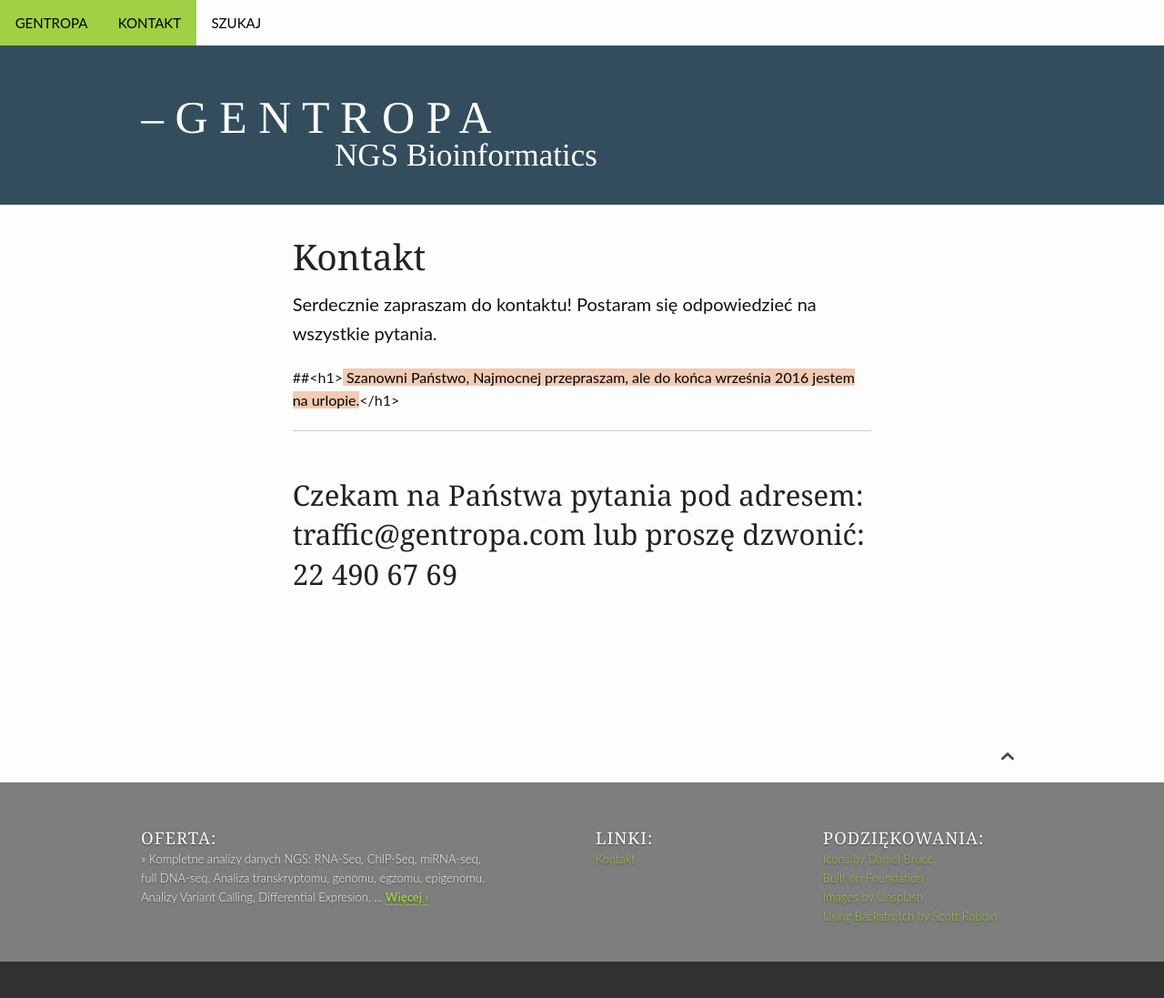
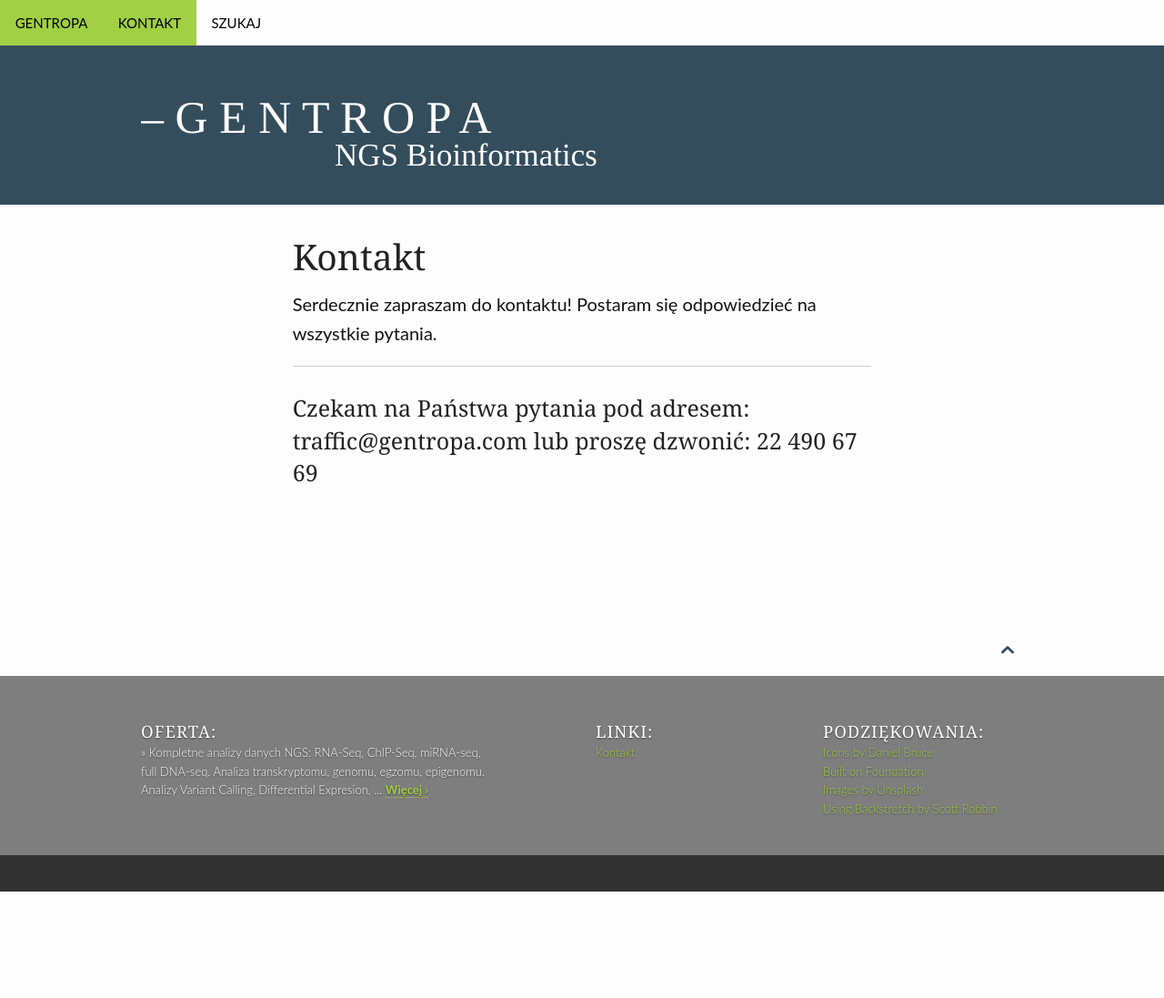
Before and after one commit to gentropa/gentropa.github.io, a Jekyll site: the page built from pages/contact.md, in a window 1280 px wide. Shown: the whole page at 91% size. Built offline with Jekyll 4.4.1, drawn with Linux system fonts in a browser that asks for light colours; after the commit the page ends 980 px from its top, so only the background shows below that.

Commit message:
Po urlopie

```diff
--- a/pages/contact.md
+++ b/pages/contact.md
@@ -6,11 +6,11 @@ meta_title: "Kontakt do mnie"
 teaser: "Serdecznie zapraszam do kontaktu! Postaram się odpowiedzieć na wszystkie pytania."
 permalink: "/contact/"
 ---
-##<h1><mark> Szanowni Państwo, Najmocnej przepraszam, ale do końca września 2016 jestem na urlopie.</mark></h1>
 <hr>
 
-<h2>
-Czekam na Państwa pytania pod adresem: traffic@gentropa.com
+<h3>
+Czekam na Państwa pytania pod adresem:
+traffic@gentropa.com
 
 lub proszę dzwonić: 22 490 67 69
-</h2>
+</h3>
```
